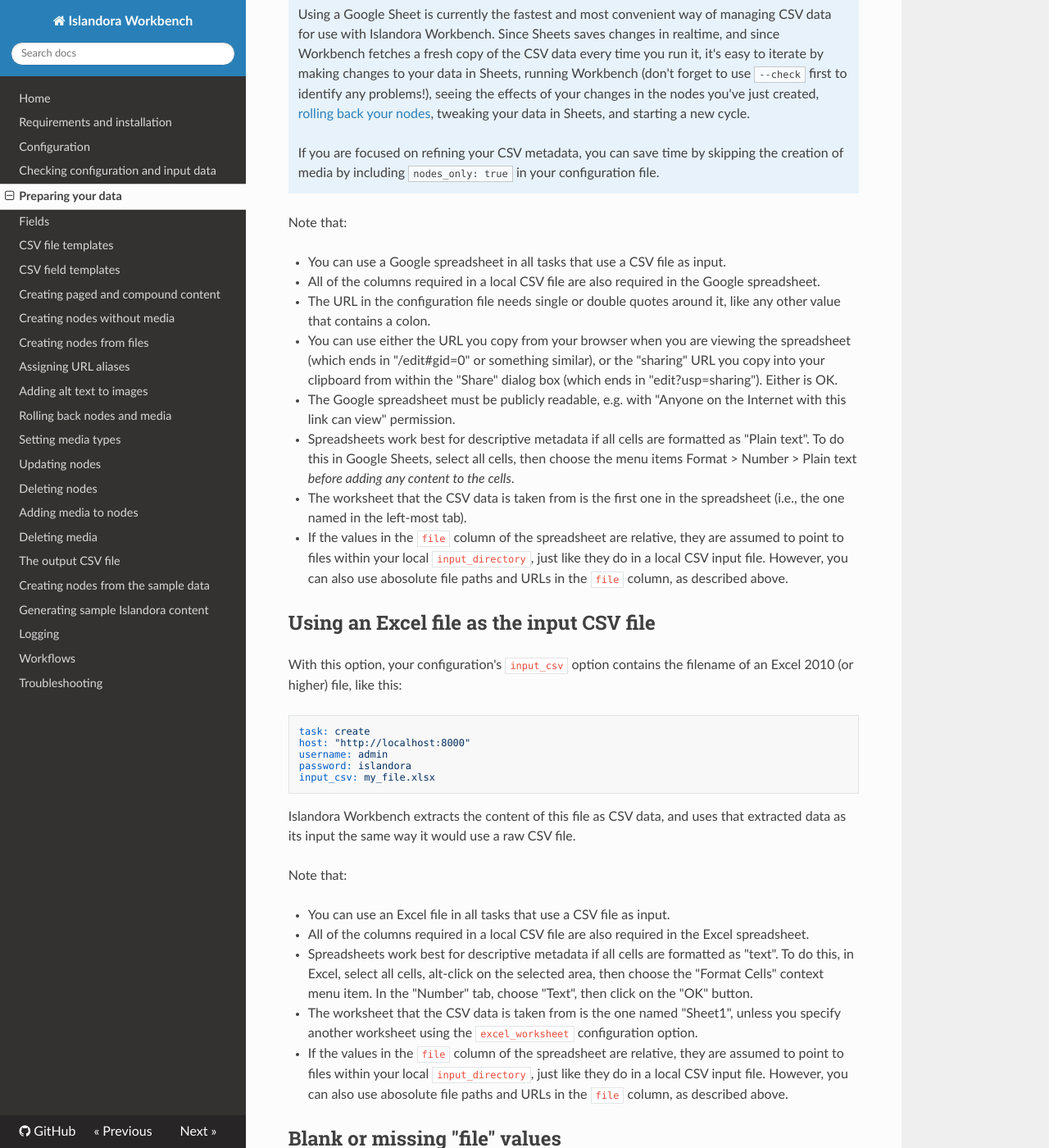
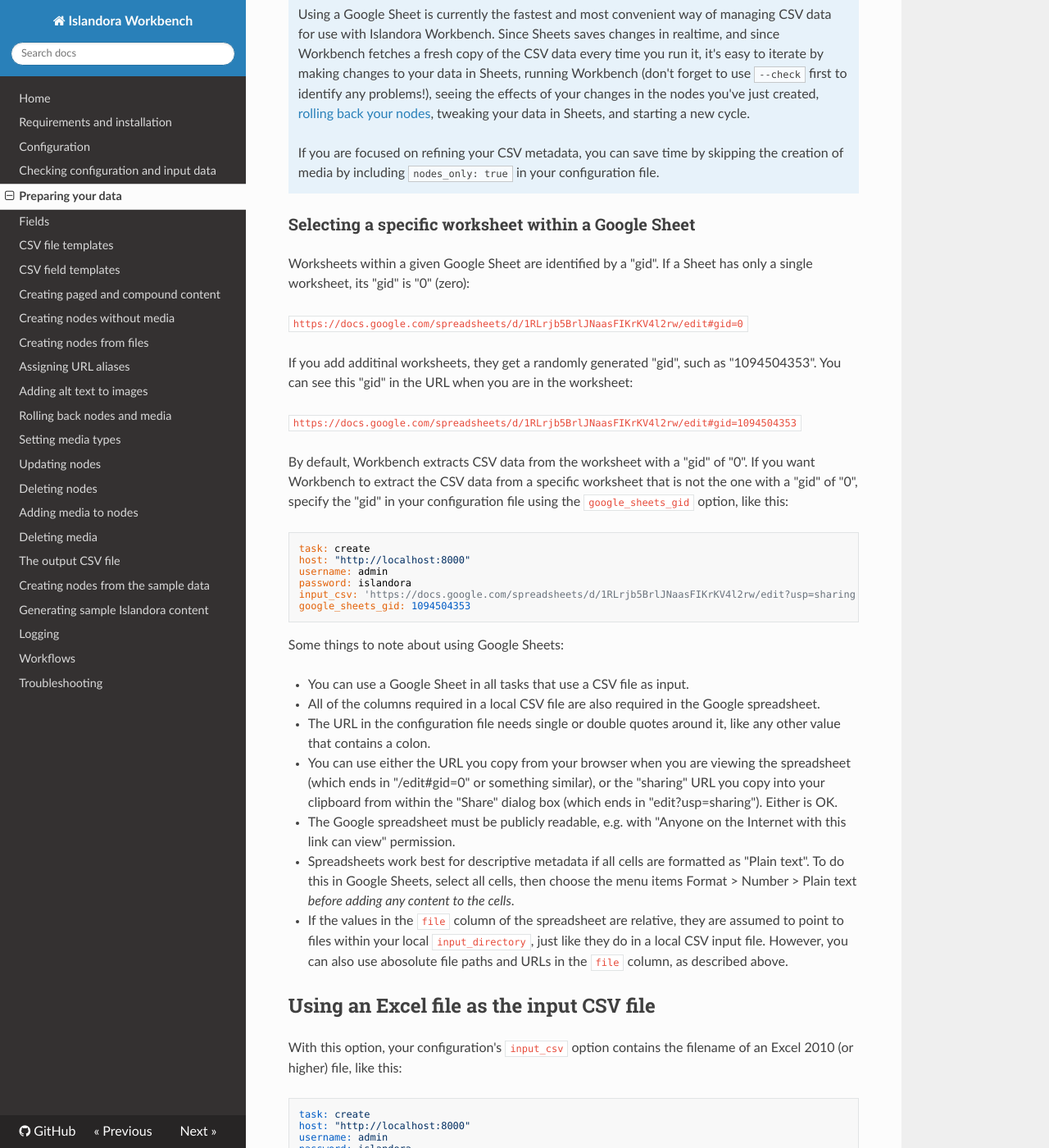
Before and after one commit to mjordan/islandora_workbench_docs, an MkDocs documentation site: the page built from docs/preparing_data.md, in a window 1280 px wide and 1400 px high, scrolled down 4296 px. Shown: the whole window at 82% size. Built offline with MkDocs 1.6.1, drawn with Linux system fonts in a browser that asks for light colours; nearby versions of some CDN libraries; old or Windows-style settings are respelled for this version of MkDocs.

Commit message:
Added docs on google_sheets_gid config option.

````diff
--- a/docs/preparing_data.md
+++ b/docs/preparing_data.md
@@ -182,15 +182,35 @@
 
     If you are focused on refining your CSV metadata, you can save time by skipping the creation of media by including `nodes_only: true` in your configuration file.
 
-Note that:
+### Selecting a specific worksheet within a Google Sheet
 
-* You can use a Google spreadsheet in all tasks that use a CSV file as input.
+Worksheets within a given Google Sheet are identified by a "gid". If a Sheet has only a single worksheet, its "gid" is "0" (zero):
+
+`https://docs.google.com/spreadsheets/d/1RLrjb5BrlJNaasFIKrKV4l2rw/edit#gid=0`
+
+If you add additinal worksheets, they get a randomly generated "gid", such as "1094504353". You can see this "gid" in the URL when you are in the worksheet:
+
+`https://docs.google.com/spreadsheets/d/1RLrjb5BrlJNaasFIKrKV4l2rw/edit#gid=1094504353`
+
+By default, Workbench extracts CSV data from the worksheet with a "gid" of "0". If you want Workbench to extract the CSV data from a specific worksheet that is not the one with a "gid" of "0", specify the "gid" in your configuration file using the `google_sheets_gid` option, like this:
+
+```
+task: create
+host: "http://localhost:8000"
+username: admin
+password: islandora
+input_csv: 'https://docs.google.com/spreadsheets/d/1RLrjb5BrlJNaasFIKrKV4l2rw/edit?usp=sharing'
+google_sheets_gid: 1094504353
+```
+
+Some things to note about using Google Sheets:
+
+* You can use a Google Sheet in all tasks that use a CSV file as input.
 * All of the columns required in a local CSV file are also required in the Google spreadsheet.
 * The URL in the configuration file needs single or double quotes around it, like any other value that contains a colon.
 * You can use either the URL you copy from your browser when you are viewing the spreadsheet (which ends in "/edit#gid=0" or something similar), or the "sharing" URL you copy into your clipboard from within the "Share" dialog box (which ends in "edit?usp=sharing"). Either is OK.
 * The Google spreadsheet must be publicly readable, e.g. with "Anyone on the Internet with this link can view" permission.
 * Spreadsheets work best for descriptive metadata if all cells are formatted as "Plain text". To do this in Google Sheets, select all cells, then choose the menu items Format > Number > Plain text *before adding any content to the cells*.
-* The worksheet that the CSV data is taken from is the first one in the spreadsheet (i.e., the one named in the left-most tab).
 * If the values in the `file` column of the spreadsheet are relative, they are assumed to point to files within your local `input_directory`, just like they do in a local CSV input file. However, you can also use abosolute file paths and URLs in the `file` column, as described above.
 
 ## Using an Excel file as the input CSV file
````
Also changed, not shown: docs/configuration.md (+1 -0 lines), site/index.html.
